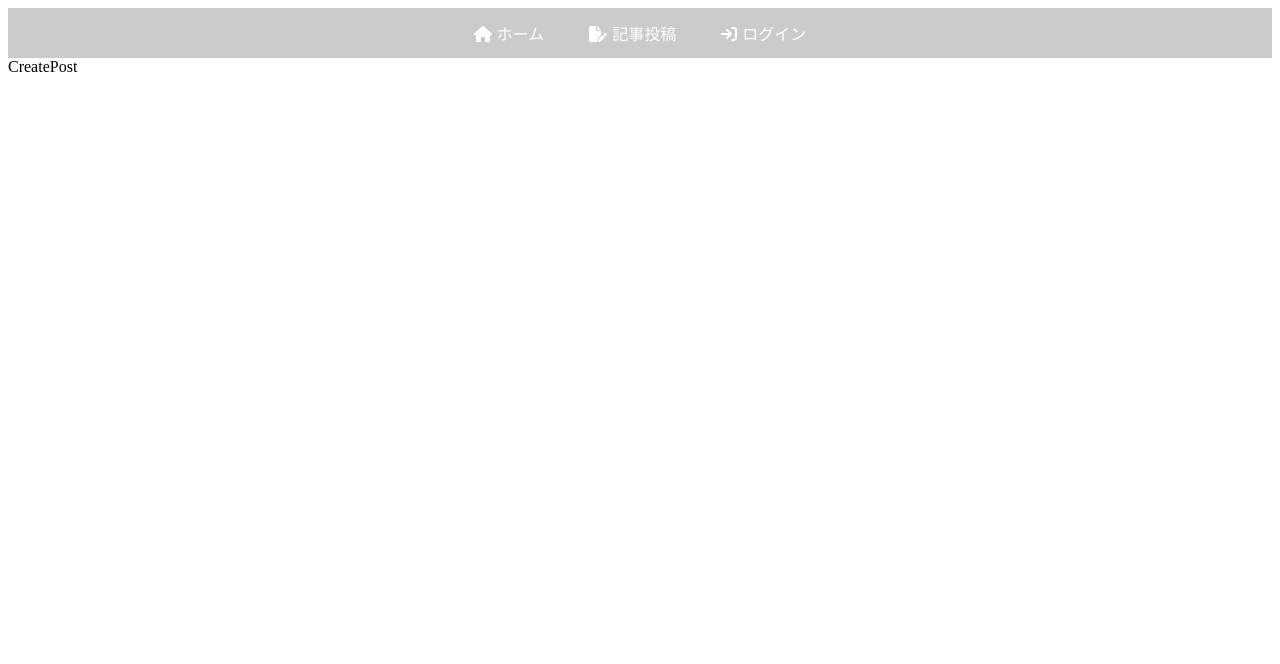
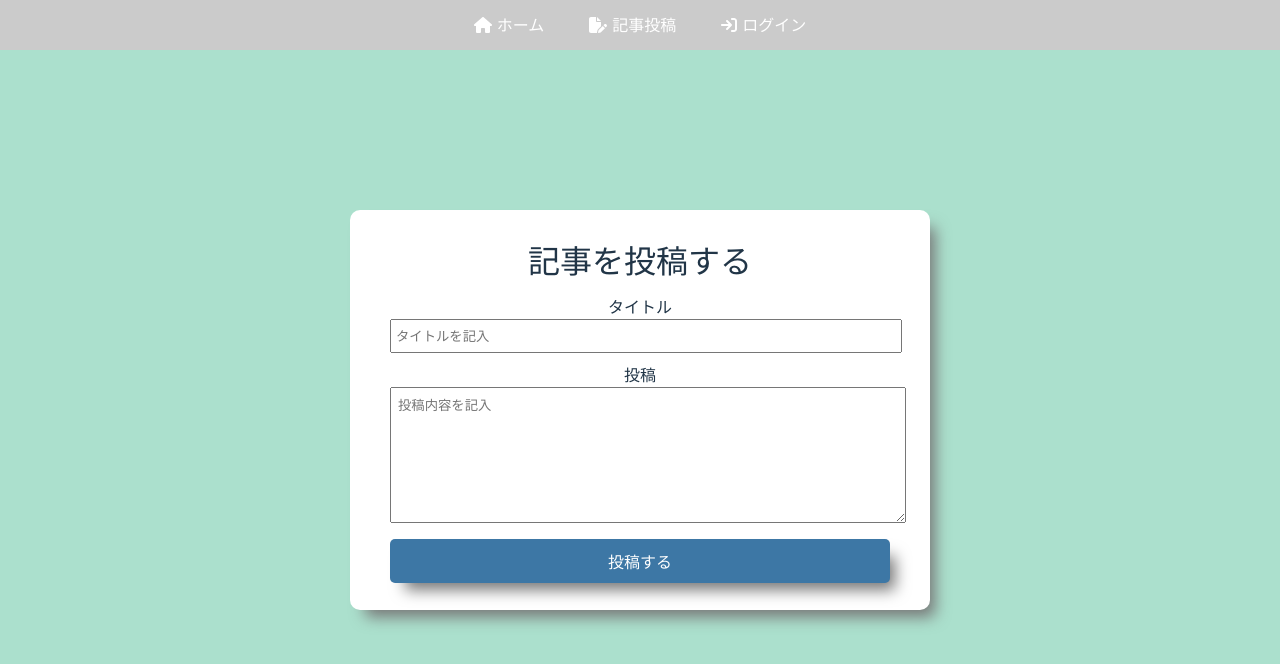
Before and after one commit to mizumizu7/blog_vite-react_firebase, a React (Vite) app: page /createpost in a window 1280 px wide. Shown: the top 664 px of the page. Built offline with nearby package versions, Linux system fonts and the light colour scheme.

Commit message:
add: CreatePost page

```diff
--- a/src/App.css
+++ b/src/App.css
@@ -1,34 +1,7 @@
-/* #root {
-  max-width: 1280px;
+#root {
+  /* max-width: 1280px; */
   margin: 0 auto;
-  padding: 2rem;
+  /* padding: 2rem; */
   text-align: center;
+  height: 100%;
 }
-
-.logo {
-  height: 6em;
-  padding: 1.5em;
-  will-change: filter;
-  transition: filter 300ms;
-}
-.logo:hover {
-  filter: drop-shadow(0 0 2em #646cffaa);
-}
-.logo.react:hover {
-  filter: drop-shadow(0 0 2em #61dafbaa);
-}
-
-@keyframes logo-spin {
-  from {
-    transform: rotate(0deg);
-  }
-  to {
-    transform: rotate(360deg);
-  }
-}
-
-@media (prefers-reduced-motion: no-preference) {
-  a:nth-of-type(2) .logo {
-    animation: logo-spin infinite 20s linear;
-  }
-} */
--- /dev/null
+++ b/src/components/CreatePost.css
@@ -0,0 +1,53 @@
+.createPostPage {
+  display: flex;
+  align-items: center;
+  justify-content: center;
+  height: 90vh;
+}
+
+.postContainer {
+  background-color: white;
+  border-radius: 10px;
+  display: flex;
+  flex-direction: column;
+  justify-content: center;
+  height: 400px;
+  width: 500px;
+  gap: 10px;
+  padding: 0px 40px;
+  box-shadow: 10px 12px 15px -5px #777777;
+}
+
+.postContainer h1 {
+  margin: 0;
+}
+
+.postContainer input {
+  width: 100%;
+  height: 30px;
+  outline: none;
+  padding: 0 4px;
+}
+
+.postContainer textarea {
+  width: 100%;
+  height: 120px;
+  outline: none;
+  padding: 7px;
+}
+
+.postButton {
+  padding: 10px 0;
+  background-color: #3d77a5;
+  border: none;
+  box-shadow: 10px 12px 15px -5px #777777;
+  color: white;
+  border-radius: 5px;
+  cursor: pointer;
+  transition: all 0.3s;
+}
+
+.postButton:hover {
+  transform: translateY(5px);
+  box-shadow: none;
+}
--- a/src/components/CreatePost.jsx
+++ b/src/components/CreatePost.jsx
@@ -1,8 +1,39 @@
-import React from 'react'
+import React, { useState } from 'react'
+import "./CreatePost.css"
 
 const CreatePost = () => {
+  const [title, setTitle] = useState()
+  const [postText, setPostText] = useState()
+
+  const createPost = () => {
+    console.log(title)
+    console.log(postText)
+  }
+
   return (
-    <div>CreatePost</div>
+    <div className='createPostPage' >
+      <div className='postContainer'>
+        <h1>記事を投稿する</h1>
+        <div className='inputPost'>
+          <div>タイトル</div>
+          <input
+            type='text'
+            placeholder='タイトルを記入'
+            onChange={(e) => setTitle(e.target.value)}
+          />
+        </div>
+        <div className='inputPost'>
+          <div>投稿</div>
+          <textarea
+            placeholder='投稿内容を記入'
+            onChange={(e) => setPostText(e.target.value)}
+          ></textarea>
+        </div>
+        <button className='postButton' onClick={createPost}>
+          投稿する
+        </button>
+      </div>
+    </div>
   )
 }
 
--- a/src/index.css
+++ b/src/index.css
@@ -1,11 +1,12 @@
-/* :root {
+:root {
   font-family: system-ui, Avenir, Helvetica, Arial, sans-serif;
   line-height: 1.5;
   font-weight: 400;
 
-  color-scheme: light dark;
+  /* ダークモードに対応させる書き方、ダークモード前提のカラー設定 */
+  /* color-scheme: light dark;
   color: rgba(255, 255, 255, 0.87);
-  background-color: #242424;
+  background-color: #242424; */
 
   font-synthesis: none;
   text-rendering: optimizeLegibility;
@@ -24,16 +25,17 @@
 
 body {
   margin: 0;
-  display: flex;
-  place-items: center;
+  /* display: flex; */
+  /* place-items: center; */
   min-width: 320px;
   min-height: 100vh;
+  background-color: rgb(171, 224, 205);
 }
 
-h1 {
+/* h1 {
   font-size: 3.2em;
   line-height: 1.1;
-}
+} */
 
 button {
   border-radius: 8px;
@@ -42,7 +44,7 @@
   font-size: 1em;
   font-weight: 500;
   font-family: inherit;
-  background-color: #1a1a1a;
+  /* background-color: #1a1a1a; */
   cursor: pointer;
   transition: border-color 0.25s;
 }
@@ -54,6 +56,7 @@
   outline: 4px auto -webkit-focus-ring-color;
 }
 
+/* ライトモードの時にダークモードの設定を上書きする */
 @media (prefers-color-scheme: light) {
   :root {
     color: #213547;
@@ -65,4 +68,4 @@
   button {
     background-color: #f9f9f9;
   }
-} */
+}
```
